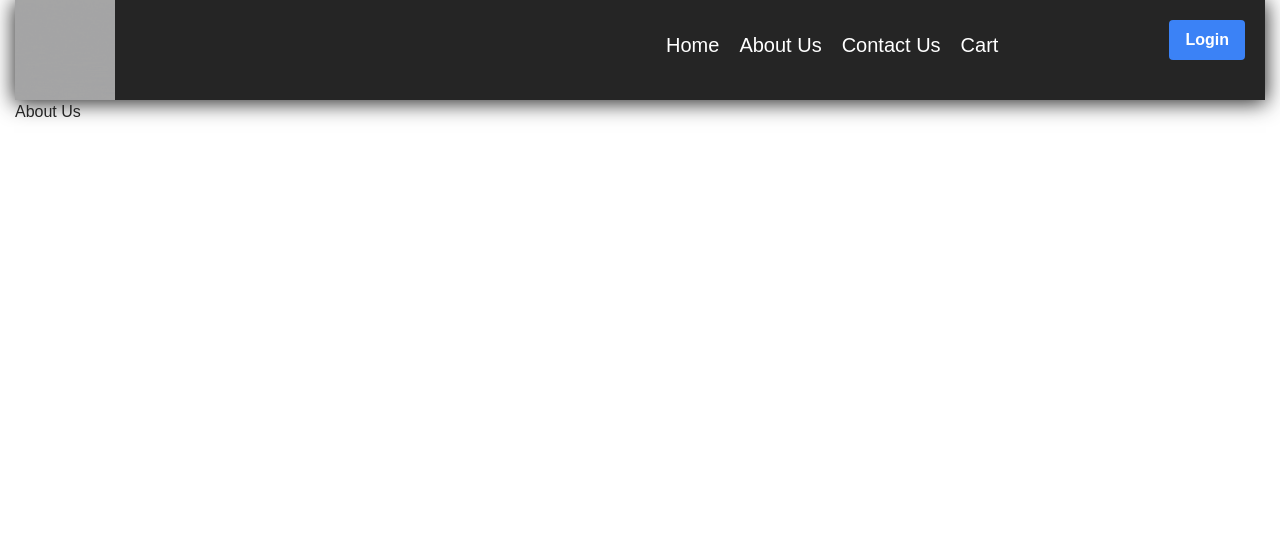
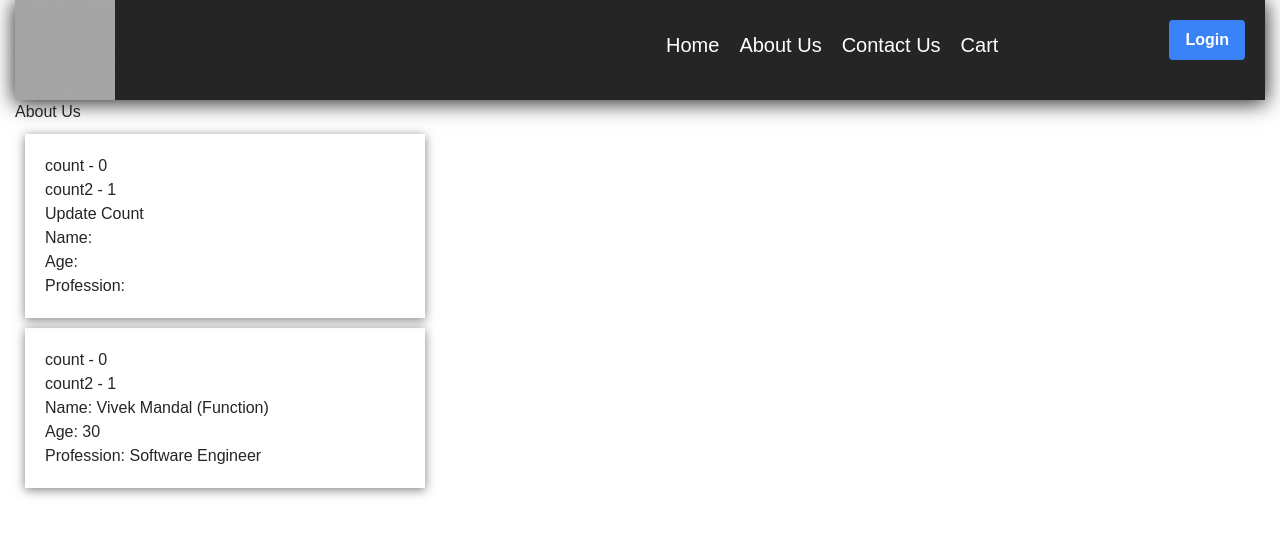
Before and after one commit to VivekMandal369/namaskaram_react, a React (Vite) app: page /about in a window 1280 px wide. Shown: the top 536 px of the page. Built offline with nearby package versions, Linux system fonts and the light colour scheme.

Commit message:
class based component added

```diff
--- a/index.css
+++ b/index.css
@@ -183,7 +183,9 @@ ul > li {
 .filters {
   border-radius: 20px;
   text-align: center;
-  box-shadow: 0px 1px 10px 1px #adabab;
+  /* box-shadow: 0px 1px 10px 1px #adabab; */
+  box-shadow: 0 2px 5px 0px #00000080;
+
   /* width: 100%; */
   margin-left: 20px;
 }
@@ -235,3 +237,11 @@ ul > li {
   margin: 25px;
   width: calc(60% - 20%);
 }
+
+.about {
+  width:400px;
+  height: auto;
+  box-shadow: 0px 2px 10px 0px #00000080;
+  padding: 20px;
+  margin: 10px;
+}
--- a/src/components/About.js
+++ b/src/components/About.js
@@ -1,7 +1,12 @@
+import UserFunction from './UserFunction';
+import UserClass from './UserClass';
+
 const About = () => {
   return (
     <div>
      <h1>About Us</h1>
+     <UserClass name="Vivek Mandal (Calss)" age="30" profession="Software Engineer" />
+     <UserFunction name="Vivek Mandal (Function)" age="30" profession="Software Engineer"/>
     </div>
   );
 };
--- a/src/components/RestaurantMenu.js
+++ b/src/components/RestaurantMenu.js
@@ -81,6 +81,12 @@ const RestaurantMenu = () => {
           <Recommended  key={resMenu?.card?.info?.id} menu={resMenu?.card}/>
         ))
       }
+
+      {/* {
+        filteredRestaurantMenu.map(resMenu => {
+          <Recommended  key={resMenu?.card?.info?.id} menu={resMenu?.card}/>
+        })
+      } */}
     </>
   );
 };
--- /dev/null
+++ b/src/components/UserClass.js
@@ -0,0 +1,36 @@
+import React from "react"
+
+class UserClass extends React.Component {
+  constructor(props) {
+    super(props);
+    this.state = {
+      count: 0,
+      count2: 1
+    };
+  };
+
+  // componentDidMount is used for APIs call same as useEffect in functional component
+  componentDidMount() {
+
+  };
+
+  render() {
+    return (
+      <div className="about">
+        <h1>count - {this.state.count}</h1>
+        <h1>count2 - {this.state.count2}</h1>
+        <button onClick={()=>{
+          this.setState({
+            count: this.state.count + 1,
+            count2: this.state.count2 + 1
+          });
+        }}>Update Count</button>
+        <h1>Name: {this.name}</h1>
+        <h1>Age: {this.age}</h1>
+        <h1>Profession: {this.profession}</h1>
+      </div>
+    )
+  };
+};
+
+export default UserClass;
--- /dev/null
+++ b/src/components/UserFunction.js
@@ -0,0 +1,20 @@
+import React from "react"
+import { useState } from "react";
+
+const UserFunction = ({name, age, profession}) => {
+
+  const [count, setCount] = useState(0);
+  const [count2, setCount2] = useState(1);
+
+    return (
+      <div className="about">
+        <h1>count - {count}</h1>
+        <h1>count2 - {count2}</h1>
+        <h1>Name: {name}</h1>
+        <h1>Age: {age}</h1>
+        <h1>Profession: {profession}</h1>
+      </div>
+    )
+};
+
+export default UserFunction;
```
